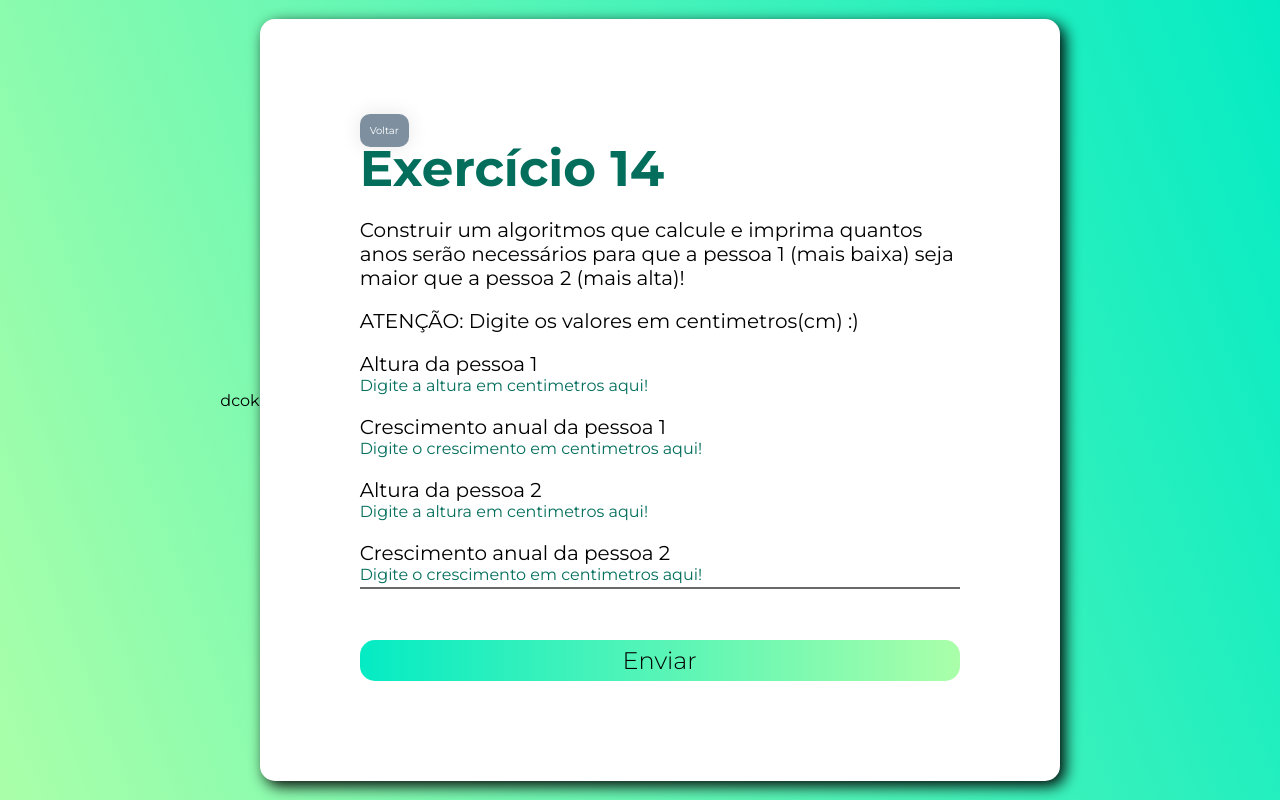
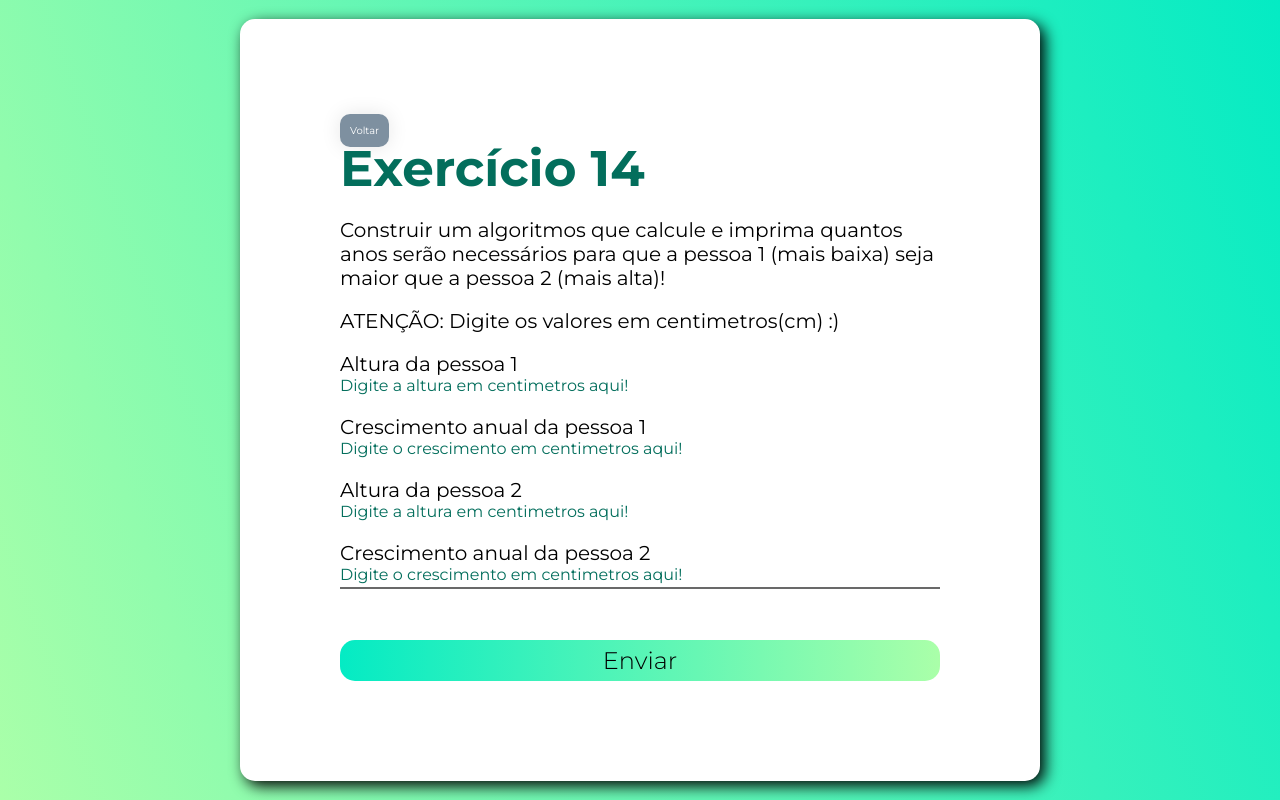
Before and after one commit to 4rthurCoelho/exercicios-php-novos-titans, a PHP site: page /ex14/index.php in a window 1280 px wide. Run offline with PHP 8.4, Linux system fonts and the light colour scheme.

Commit message:
corrigindo a identação

```diff
--- a/ex14/index.php
+++ b/ex14/index.php
@@ -10,7 +10,6 @@
 			href="https://cdnjs.cloudflare.com/ajax/libs/animate.css/4.1.1/animate.min.css"/>
 		</head>
 		<body>
-		dcok
 		<main class= "container">
 
 		<a href="../index.php" id="voltar">Voltar</a>
@@ -69,21 +68,18 @@
 			$anos = 0;
 
 			while($altura1 >= $altura2) {
-
 				$altura1 += $crescimento1;
 				$altura2 += $crescimento2;
 				$anos++;
 			}
 
-			echo "<div class='results'>Serão necessário $anos Anos para que a pessoa 1 seja maior do que pessoa 2.<div/>";
-
+		echo "<div class='results'>Serão necessário $anos Anos para que a pessoa 1 seja maior do que pessoa 2.<div/>";
 
 		$altura1 = mysqli_escape_string($connect, $_POST["altura1"]);
 		$altura2 = mysqli_escape_string($connect, $_POST["altura2"]);
 		$crescimento1 = mysqli_escape_string($connect, $_POST["crescimento1"]);
 		$crescimento2 = mysqli_escape_string($connect, $_POST["crescimento2"]);
 
-		//$sql = "INSERT INTO Resultados (`altura1`, `altura1`, `crescimento1`, `crescimento2`) VALUES ('$altura1', '$altura2','$crescimento1', '$crescimento2')";
 		$sql = "INSERT INTO Resultados SET `altura1`='$altura1', `altura2`='$altura2', `crescimento1`='$crescimento1', `crescimento2`='$crescimento2'";
 
 		$mysqli = mysqli_query($connect, $sql);
```
